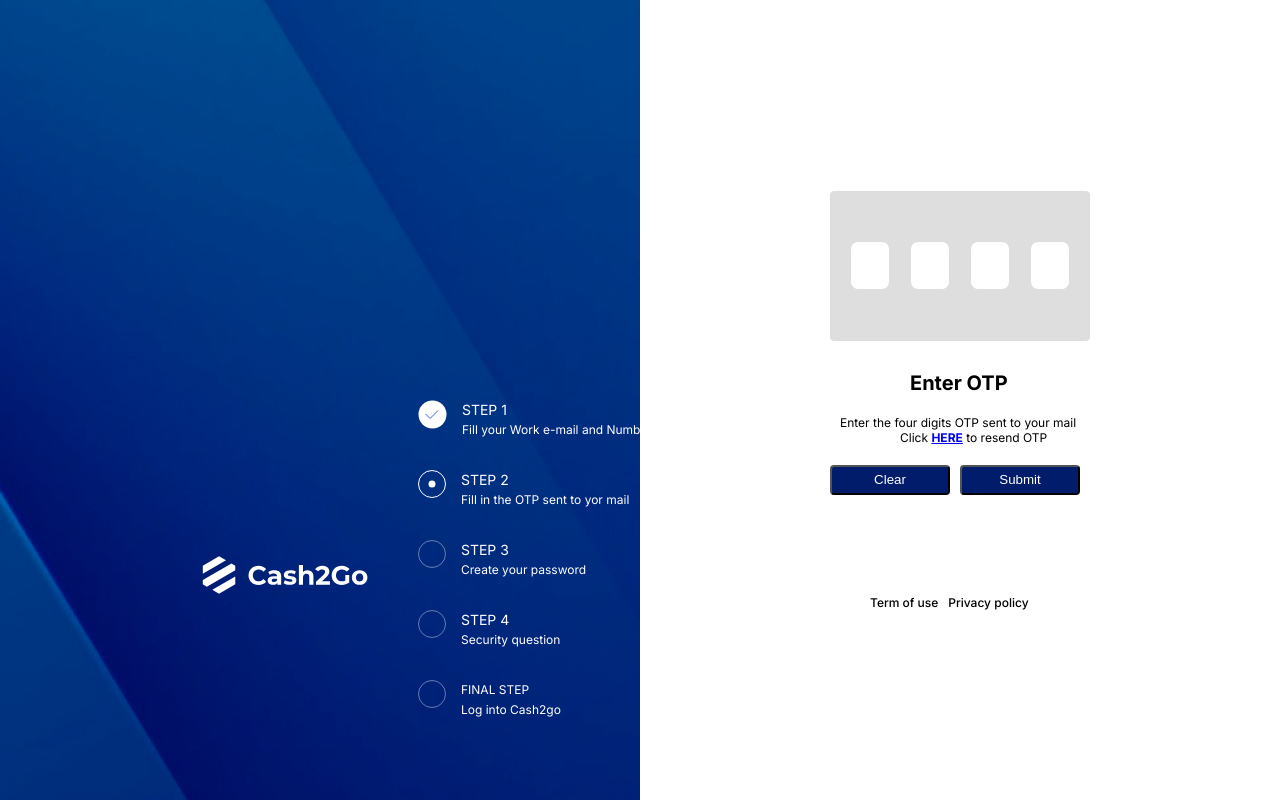
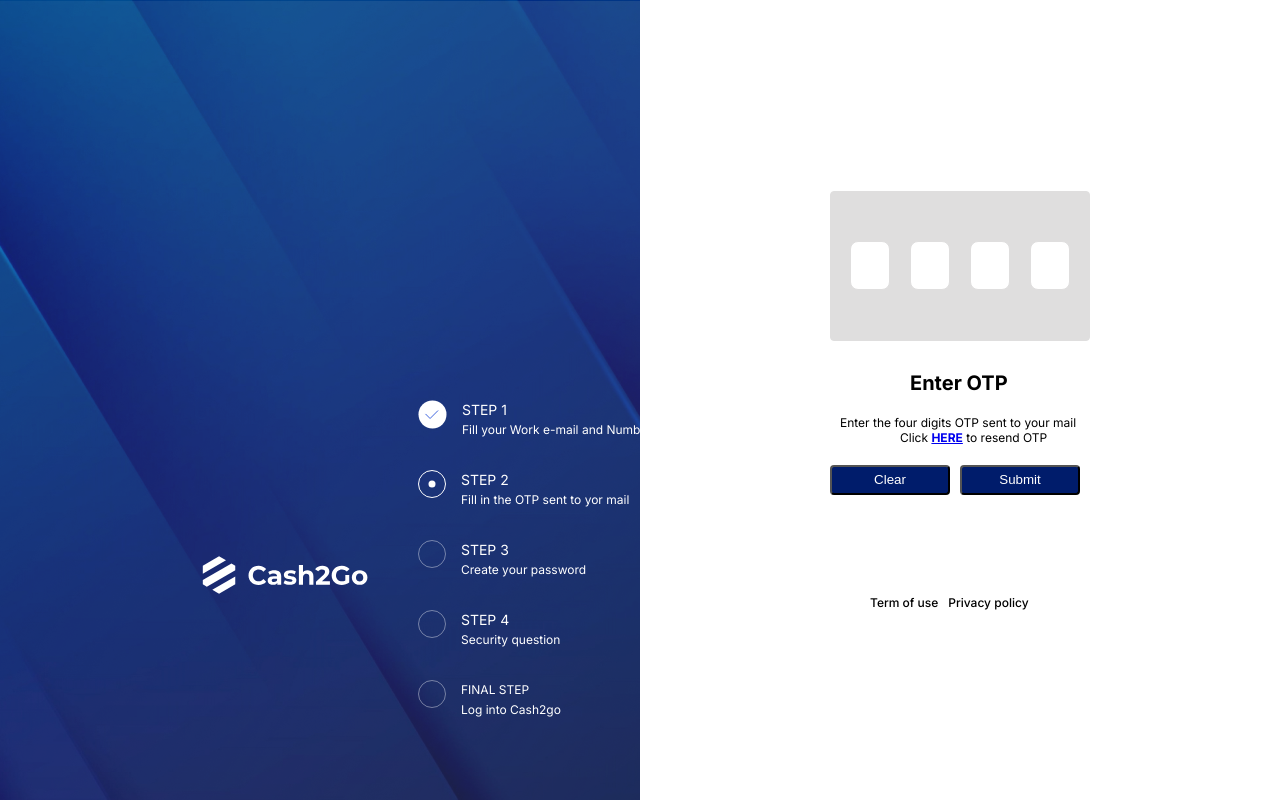
Before and after one commit to group2-team2-fdev2/cash2go, a React (Vite) app: page /otp-auth in a window 1280 px wide. Built offline with nearby package versions, Linux system fonts and the light colour scheme.

Commit message:
changed background

```diff
--- a/src/Pages/Auth/LogIn/LogIn.css
+++ b/src/Pages/Auth/LogIn/LogIn.css
@@ -117,7 +117,7 @@
 
 .layout {
   height: 100vh;
-  background-image: url(../../../assets/side_bg.png);
+  background-image: url(../../../assets/signup_bg.png);
   background-repeat: no-repeat;
   background-size: cover;
 }
--- a/src/Pages/Auth/SignUp/OTPAuth/OTPAuth.css
+++ b/src/Pages/Auth/SignUp/OTPAuth/OTPAuth.css
@@ -7,7 +7,7 @@
 
 /* LEFT LAYOUT */
 .left-layout{
-    background-image: url(../../../../assets/side_bg.png);
+    background-image: url(../../../../assets/signup_bg.png);
     align-items: end;
 
 }
```
